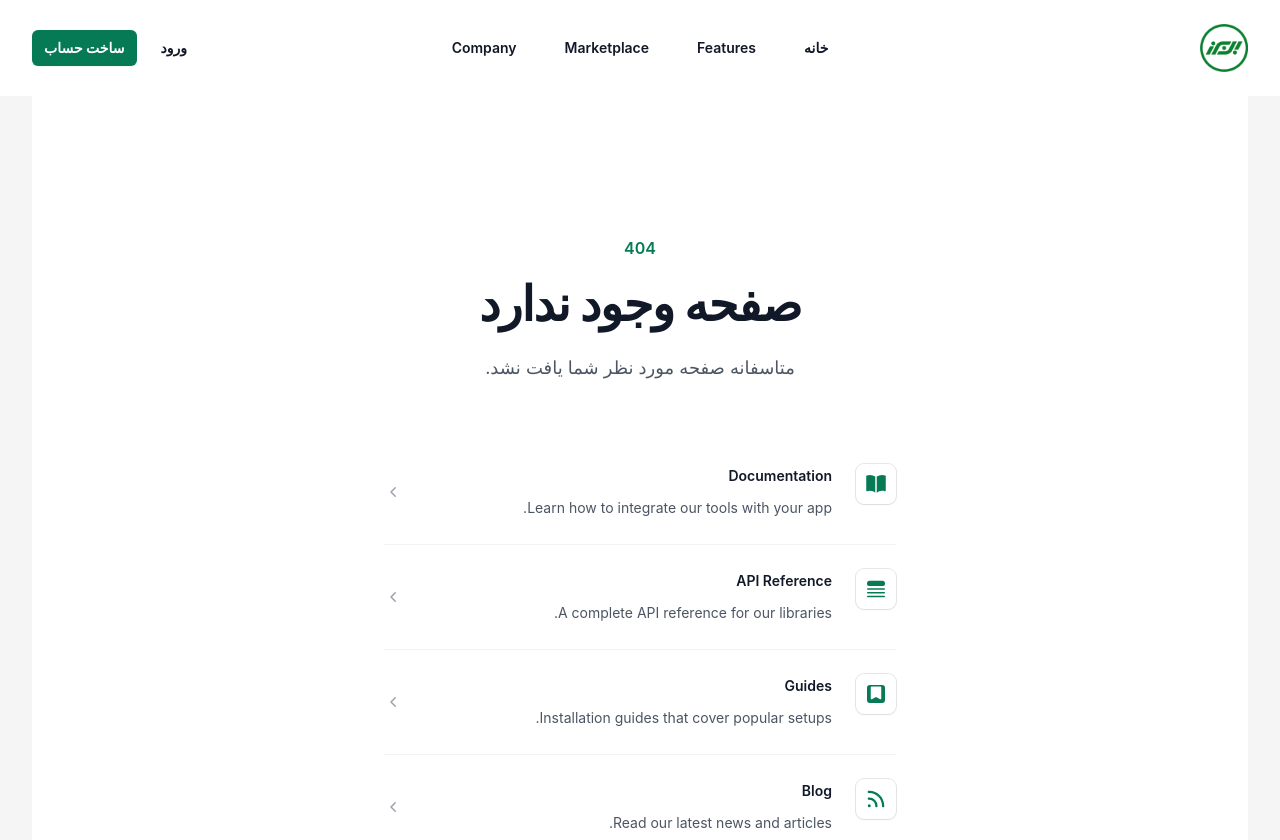
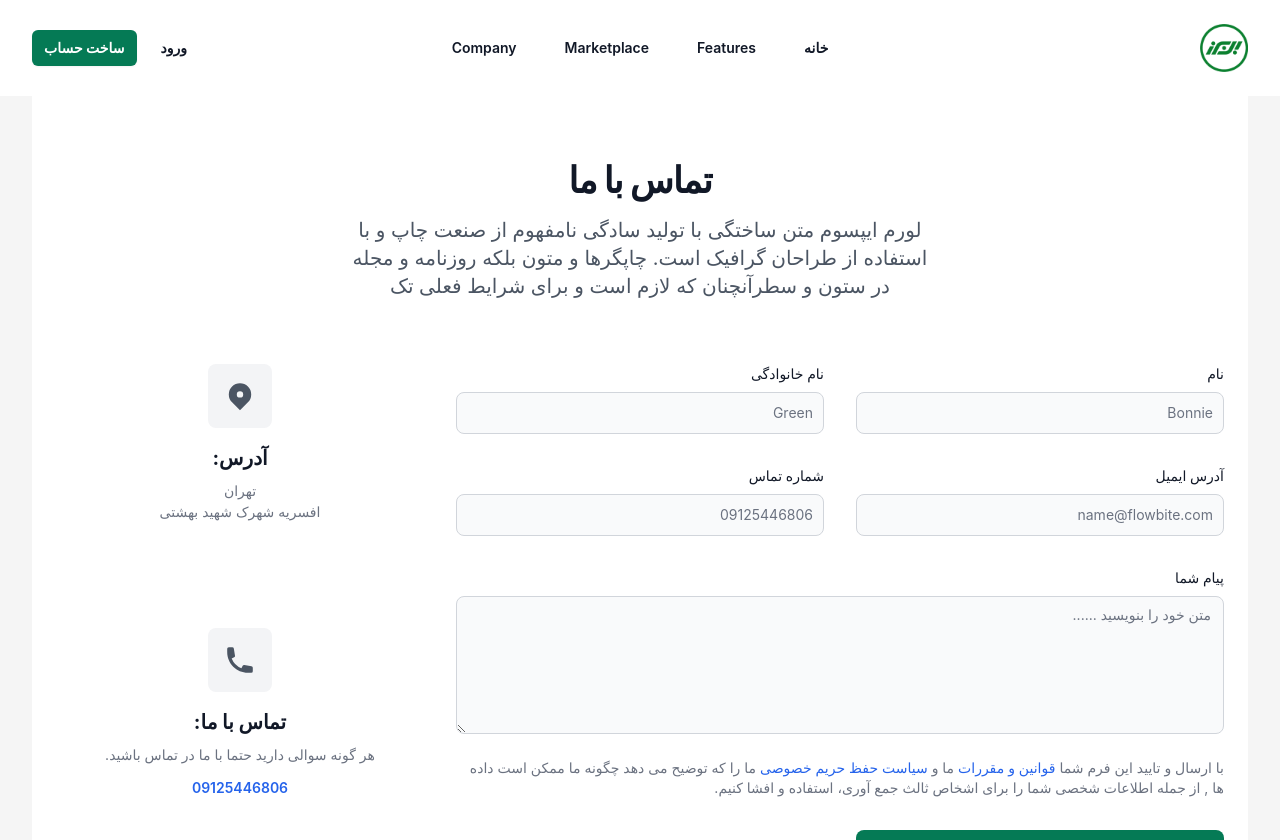
Before and after one commit to bushidoti/insurance, a Next.js app: page /contact in a window 1280 px wide. Before the commit this address had no page. Shown: the top 840 px of the page. Built offline with nearby package versions, Linux system fonts and the light colour scheme.

Commit message:
add contact

```diff
--- /dev/null
+++ b/pages/contact.tsx
@@ -0,0 +1,128 @@
+import { Button, Label, TextInput, Textarea } from "flowbite-react";
+import type { FC } from "react";
+
+const ContactSectionWithAddressLocation: FC = function () {
+  return (
+    <section className="bg-white dark:bg-gray-900">
+      <div className="mx-auto max-w-screen-xl px-4 py-8 sm:py-16 lg:px-6">
+        <div className="mx-auto mb-8 max-w-screen-sm px-4 text-center lg:mb-16 lg:px-6">
+          <h2 className="mb-4 text-4xl font-extrabold tracking-tight text-gray-900 dark:text-white">
+            تماس با ما
+          </h2>
+          <p className="text-gray-600 dark:text-gray-400 sm:text-xl">
+            لورم ایپسوم متن ساختگی با تولید سادگی نامفهوم از صنعت چاپ و با استفاده از طراحان گرافیک است. چاپگرها و متون بلکه روزنامه و مجله در ستون و سطرآنچنان که لازم است و برای شرایط فعلی تک
+          </p>
+        </div>
+        <div className="grid grid-cols-1 lg:grid-cols-3 lg:gap-8">
+          <div className="col-span-2 mb-8 lg:mb-0">
+            <form
+              action="#"
+              className="mx-auto grid max-w-screen-md grid-cols-1 gap-8 sm:grid-cols-2"
+            >
+              <div className="grid grid-cols-1 gap-2">
+                <Label htmlFor="first-name" className="dark:text-white">نام</Label>
+                <TextInput id="first-name" placeholder="Bonnie" required />
+              </div>
+              <div className="grid grid-cols-1 gap-2">
+                <Label htmlFor="last-name" className="dark:text-white">نام خانوادگی</Label>
+                <TextInput id="last-name" placeholder="Green" required />
+              </div>
+              <div className="grid grid-cols-1 gap-2">
+                <Label htmlFor="email" className="dark:text-white">آدرس ایمیل</Label>
+                <TextInput
+                  id="email"
+                  placeholder="name@flowbite.com"
+                  required
+                  type="email"
+                />
+              </div>
+              <div className="grid grid-cols-1 gap-2">
+                <Label htmlFor="phone-number" className="dark:text-white">شماره تماس</Label>
+                <TextInput
+                  id="phone-number"
+                  placeholder="09125446806"
+                  required
+                  type="number"
+                />
+              </div>
+              <div className="grid grid-cols-1 gap-2 sm:col-span-2">
+                <Label htmlFor="message" className="dark:text-white">پیام شما</Label>
+                <Textarea
+                  id="message"
+                  placeholder="متن خود را بنویسید ......"
+                  rows={6}
+                  className="text-sm"
+                />
+                <p className="mt-4 text-sm text-gray-500 dark:text-gray-400">
+                  با ارسال و تایید این فرم شما&nbsp;
+                  <a
+                    href="#"
+                    className="text-primary-600 hover:underline dark:text-primary-500"
+                  >
+                    قوانین و مقررات
+                  </a>
+                  &nbsp;ما و&nbsp;
+                  <a
+                    href="#"
+                    className="text-primary-600 hover:underline dark:text-primary-500"
+                  >
+                    سیاست حفظ حریم خصوصی
+                  </a>
+                  &nbsp;ما را که توضیح می دهد چگونه ما ممکن است داده ها , از جمله اطلاعات شخصی شما را  برای اشخاص ثالث جمع آوری، استفاده و افشا کنیم.
+                </p>
+              </div>
+              <Button type="submit" className='bg-green-600 hover:!bg-green-500 hover:text-black'>ارسال پیام</Button>
+            </form>
+          </div>
+          <div className="col-span-1 grid grid-cols-1 gap-8 text-center sm:grid-cols-2 lg:grid-cols-1">
+            <div>
+              <div className="mx-auto mb-4 flex h-10 w-10 items-center justify-center rounded-lg bg-gray-100 dark:bg-gray-800 lg:h-16 lg:w-16">
+                <svg
+                  className="h-5 w-5 text-gray-600 dark:text-gray-500 lg:h-8 lg:w-8"
+                  fill="currentColor"
+                  viewBox="0 0 20 20"
+                  xmlns="http://www.w3.org/2000/svg"
+                >
+                  <path
+                    fillRule="evenodd"
+                    d="M5.05 4.05a7 7 0 119.9 9.9L10 18.9l-4.95-4.95a7 7 0 010-9.9zM10 11a2 2 0 100-4 2 2 0 000 4z"
+                    clipRule="evenodd"
+                  />
+                </svg>
+              </div>
+              <p className="mb-2 text-xl font-bold text-gray-900 dark:text-white">
+                آدرس:
+              </p>
+              <p className="text-gray-500 dark:text-gray-400">
+                تهران <br /> افسریه شهرک شهید بهشتی
+              </p>
+            </div>
+            <div>
+              <div className="mx-auto mb-4 flex h-10 w-10 items-center justify-center rounded-lg bg-gray-100 dark:bg-gray-800 lg:h-16 lg:w-16">
+                <svg
+                  className="h-5 w-5 text-gray-600 dark:text-gray-500 lg:h-8 lg:w-8"
+                  fill="currentColor"
+                  viewBox="0 0 20 20"
+                  xmlns="http://www.w3.org/2000/svg"
+                >
+                  <path d="M2 3a1 1 0 011-1h2.153a1 1 0 01.986.836l.74 4.435a1 1 0 01-.54 1.06l-1.548.773a11.037 11.037 0 006.105 6.105l.774-1.548a1 1 0 011.059-.54l4.435.74a1 1 0 01.836.986V17a1 1 0 01-1 1h-2C7.82 18 2 12.18 2 5V3z" />
+                </svg>
+              </div>
+              <p className="mb-2 text-xl font-bold text-gray-900 dark:text-white">
+                تماس با ما:
+              </p>
+              <p className="mb-3 text-gray-500 dark:text-gray-400">
+                هر گونه سوالی دارید حتما با ما در تماس باشید.
+              </p>
+              <p className="font-semibold text-primary-600 dark:text-primary-500">
+                09125446806
+              </p>
+            </div>
+          </div>
+        </div>
+      </div>
+    </section>
+  );
+};
+
+export default ContactSectionWithAddressLocation;
```
